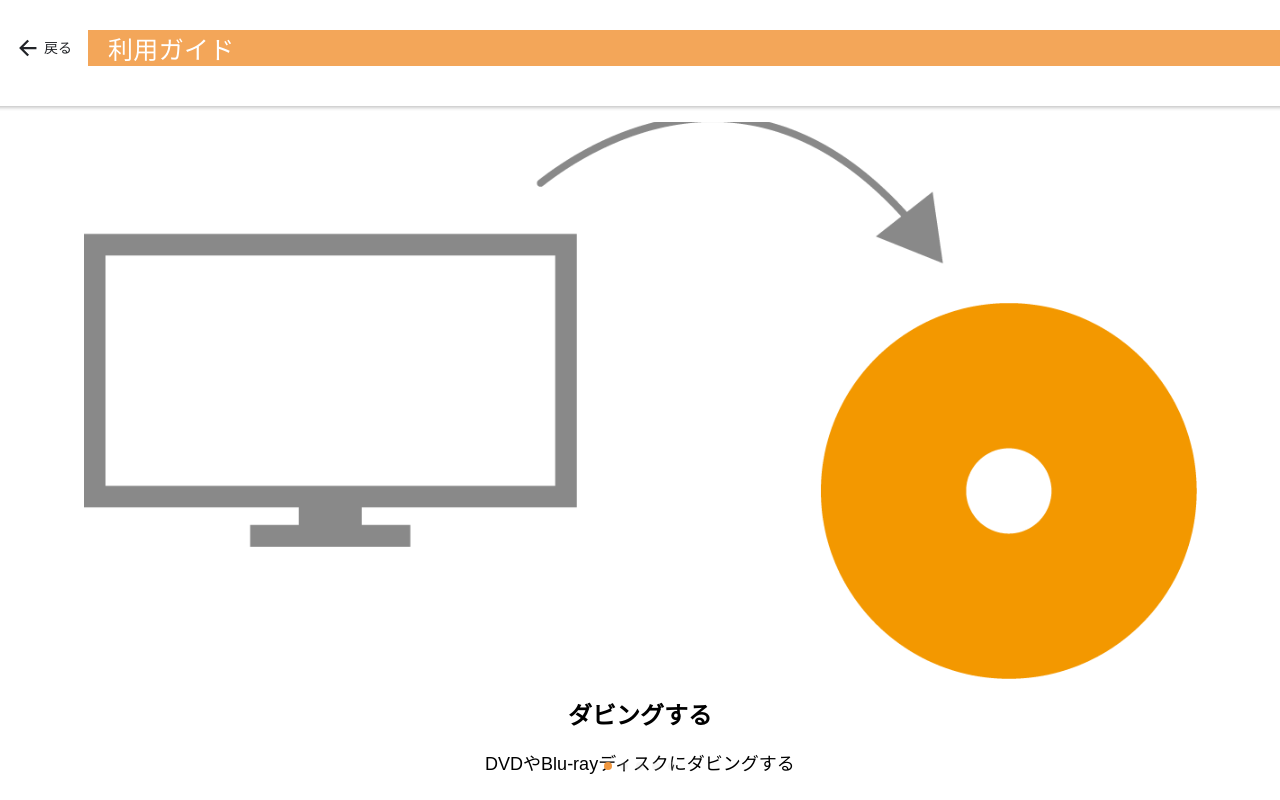
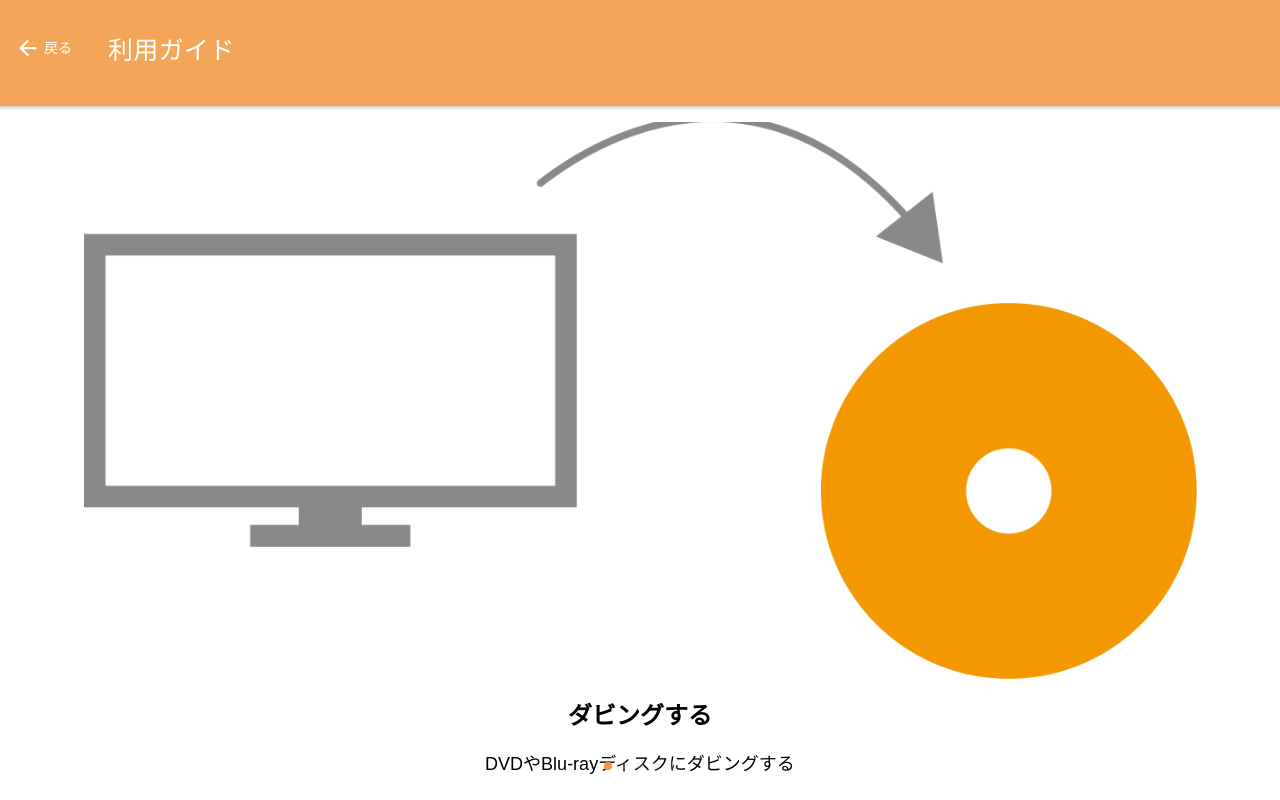
Before and after one commit to tsubame-misa/labelMaker, a React (Create React App) app: page /setting/guide in a window 1280 px wide. Built offline with nearby package versions, Linux system fonts and the light colour scheme.

Commit message:
CSS調整

```diff
--- a/src/pages/Guide.js
+++ b/src/pages/Guide.js
@@ -17,6 +17,7 @@ import {
   Slide5,
   Slide6,
 } from "./slides";
+import "../pages/Home.css";
 
 const Guide = ({ modal, history }) => {
   return (
@@ -25,9 +26,9 @@ const Guide = ({ modal, history }) => {
         []
       ) : (
         <IonHeader>
-          <IonToolbar>
+          <IonToolbar class="Header">
             <IonButtons slot="start">
-              <IonBackButton defaultHref="/" color="dark" text="戻る" />
+              <IonBackButton defaultHref="/" text="戻る" />
             </IonButtons>
             <IonTitle>利用ガイド</IonTitle>
           </IonToolbar>
--- a/src/pages/Home.js
+++ b/src/pages/Home.js
@@ -127,13 +127,13 @@ const Home = ({ history }) => {
   return (
     <IonPage>
       <IonHeader>
-        <IonToolbar class="HToolbar">
+        <IonToolbar class="Header">
           <IonTitle>Donuts</IonTitle>
           <IonButtons slot="end">
             <IonButton
-              color="dark"
+              //color="dark"
               size="large"
-              fill="outline"
+              //fill="outline"
               onClick={() => {
                 history.push("/setting/guide");
               }}
--- a/src/pages/slides/Slide2.js
+++ b/src/pages/slides/Slide2.js
@@ -1,5 +1,5 @@
 import { IonSlide } from "@ionic/react";
-import img from "../../images/p2.png";
+import img from "../../images/P2.png";
 import "./Slide.css";
 
 const Slide2 = () => {
```
